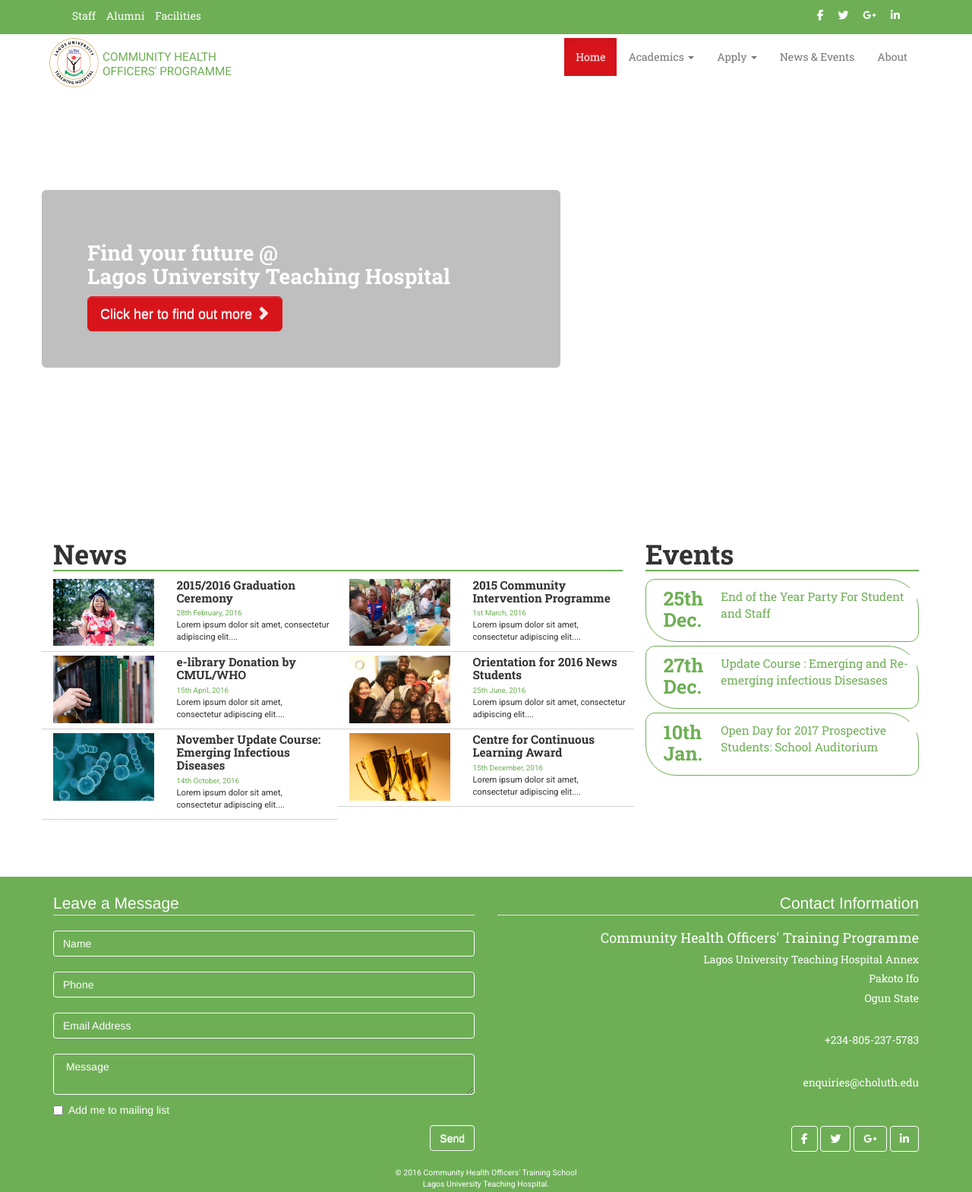
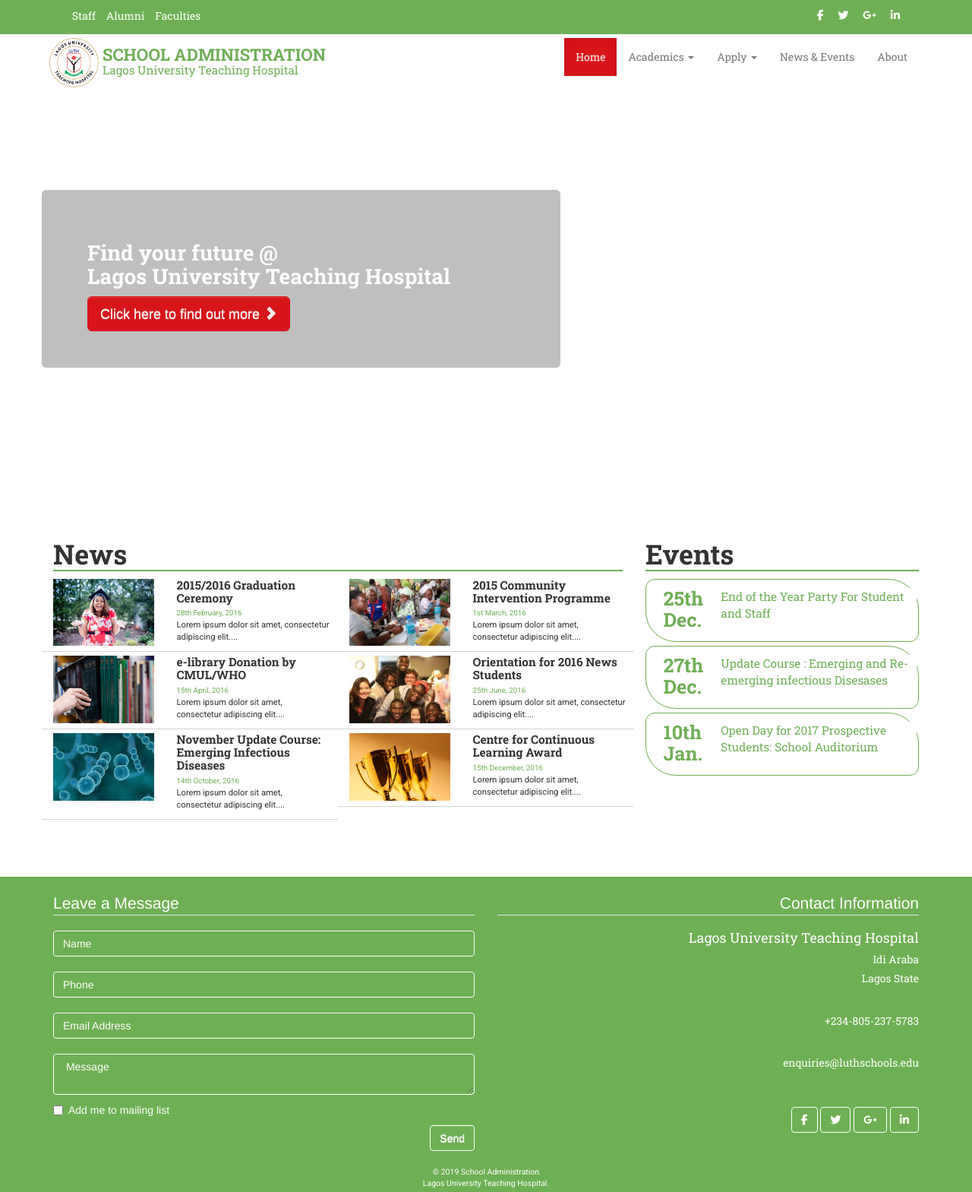
Before and after one commit to akenzua/chotp, a plain HTML site: page index.html in a window 1280 px wide. Shown: the top 1569 px of the page at 76% size. Drawn offline with nearby package versions, Linux system fonts and the light colour scheme.

Commit message:
Removed chotp related items

```diff
--- a/css/main.css
+++ b/css/main.css
@@ -1,8 +1,8 @@
 @import url('https://fonts.googleapis.com/css?family=Roboto|Roboto+Slab:400,700');
 
-body{
+/* body{
 
-}
+} */
 h1, h2, h3, h4, h5{
 	font-family: 'Roboto Slab', serif;
 }
@@ -73,6 +73,14 @@
 	padding-left: 65px;
 	line-height: 1.2;
 	font-family: 'Roboto Slab', serif;
+}
+.subhead span{
+	font-family: 'Roboto Slab', serif;
+	line-height: 0.5;
+}
+.subhead .heading{
+	font-size: 22px;
+	font-weight: 700;
 }
 /*Navbar Toggle*/
 
@@ -337,7 +345,7 @@
 		line-height: 3;
 		color: white;}
 
-	.dropped
+
 }
 
 @media(min-width:768px){
--- a/index.html
+++ b/index.html
@@ -9,7 +9,7 @@
     <script src="https://use.fontawesome.com/c97c452f81.js"></script>
     <link rel="stylesheet" type="text/css" href="css/main.css">
 
-	<title>CHOTP - LUTH</title>
+	<title>LUTH SCHOOLS</title>
 
 </head>
 <body>
@@ -21,7 +21,7 @@
 				<!-- Opening Menu -->
 				<li class="extraNav">Staff</li>
 				<li class="extraNav">Alumni</li>
-				<li class="extraNav">Facilities</li>
+				<li class="extraNav">Faculties</li>
 
 				<div class="navbar-left pull-right top-socials">
 						<span><i class="fa fa-facebook"></i></span>
@@ -61,8 +61,8 @@
 				        <span class="icon-bar"></span>
 				        <span class="icon-bar"></span>
 	      			</button>
-					<a class="navbar-brand" href="#home"> <h1><span class="subhead">COMMUNITY HEALTH </span><br>
-					<span class="subhead">OFFICERS' PROGRAMME</span>
+					<a class="navbar-brand" href="#home"> <h1 class="subhead "><span  class="heading">SCHOOL ADMINISTRATION</span><br>
+					<span>Lagos University Teaching Hospital</span>
 					</h1>
 					</a>
 
@@ -91,6 +91,8 @@
 						<span class="caret"></span>
 						</a>
 						<ul class="dropdown-menu">
+							<li><a href="#">School of Nursing</a></li>
+							<li><a href="#">School of Health Information Management</a></li>
 							<li><a href="#">CHO Programme</a></li>
 							<li><a href="#">Update Course</a></li>
 						</ul>
@@ -146,7 +148,7 @@
 						<h2>Find your future @ <br>
 						Lagos University Teaching Hospital
 						</h2>
-						<a href="/" class="btn btn-default btn-lg banner-button">Click her to find out more
+						<a href="/" class="btn btn-default btn-lg banner-button">Click here to find out more
 							<span class="glyphicon glyphicon-chevron-right"></span>
 						</a>
 
@@ -330,14 +332,13 @@
 				</div>
 				<div class="col-sm-6 contact">
 				<legend class="pull-right">Contact Information</legend>
-				<h4>Community Health Officers' Training Programme</h4>
-				<h5>Lagos University Teaching Hospital Annex</h5>
-				<h5>Pakoto Ifo</h5>
-				<h5>Ogun State</h5>
+				<h4>Lagos University Teaching Hospital</h4>
+				<h5>Idi Araba</h5>
+				<h5>Lagos State</h5>
 				<br>
 				<h5>+234-805-237-5783</h5>
 				<br>
-				<h5>enquiries@choluth.edu</h5>
+				<h5>enquiries@luthschools.edu</h5>
 				<br>
 				<br>
 				<!--Facebook-->
@@ -357,7 +358,7 @@
 		<div class="row">
 			<div class="col-sm-12">
 			<div class="col-sm-offset-4 col-sm-4 copyright">
-				<p>&copy 2016 Community Health Officers' Training School<br> Lagos University Teaching Hospital.</p>
+				<p>&copy 2019 School Administration<br> Lagos University Teaching Hospital.</p>
 			</div>
 
 
```
